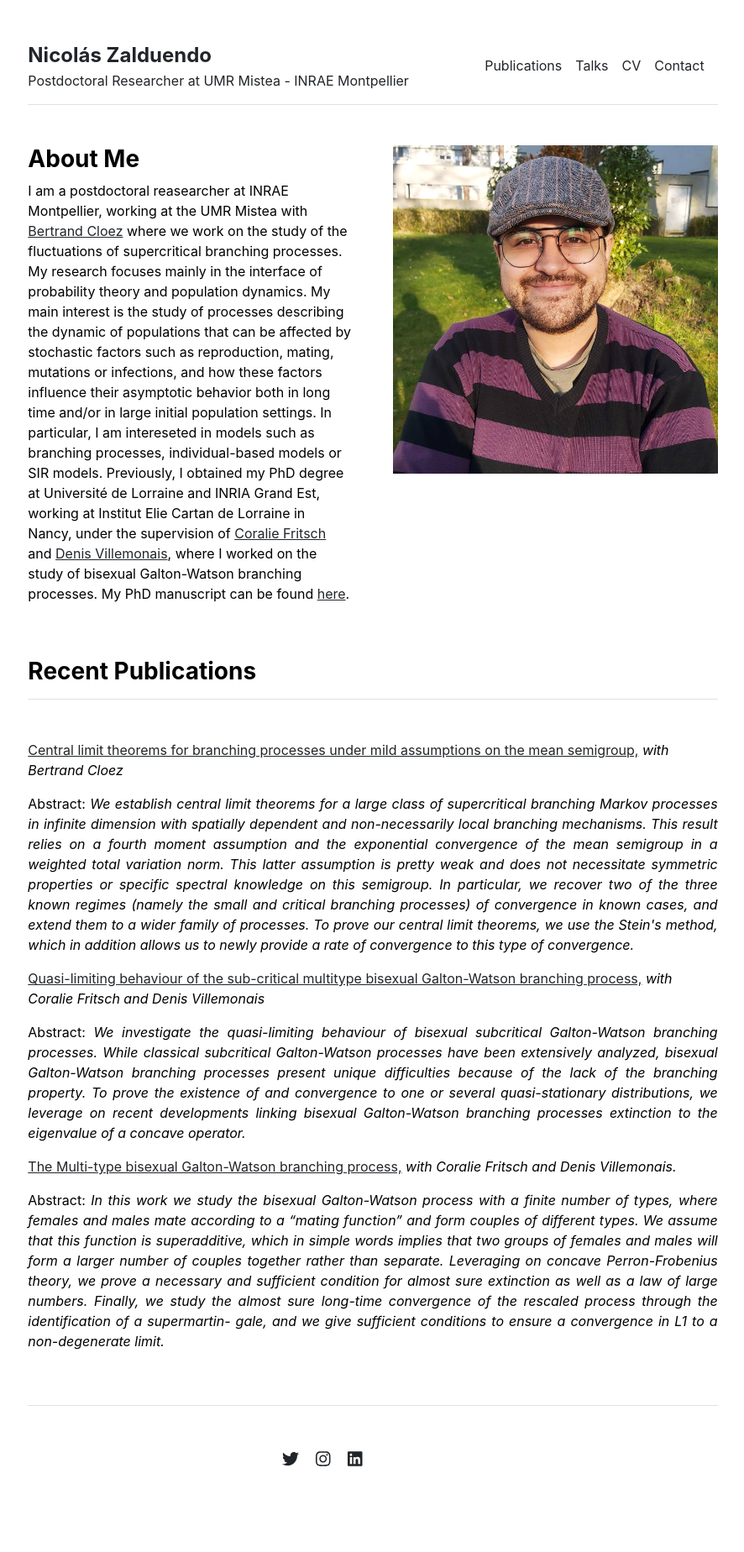
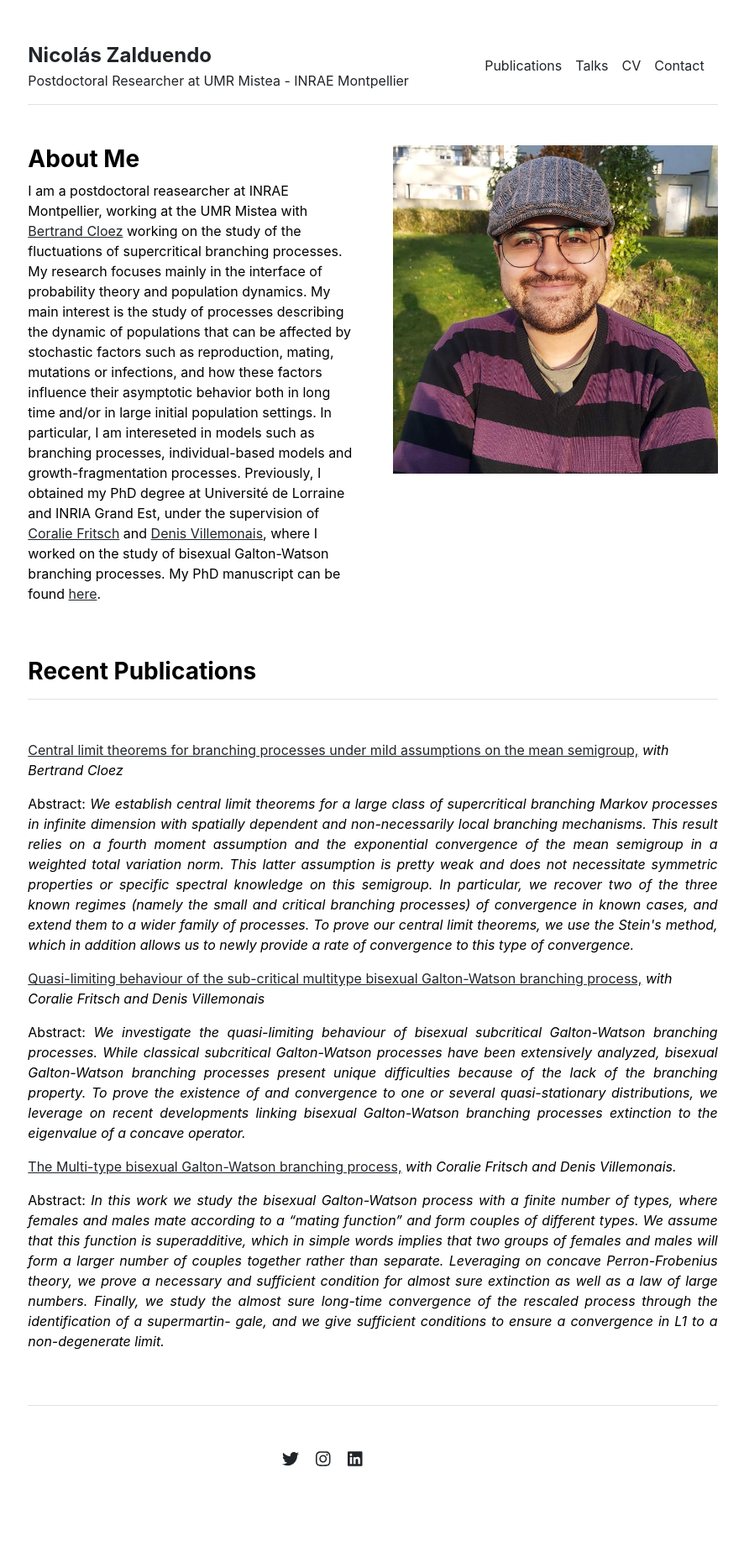
Before and after one commit to nzalduendo/nzalduendo.github.io, a Jekyll site: the page built from index.md, in a window 1280 px wide. Shown: the whole page at 84% size, without its empty margins (196-1082 px from the left). Built offline with Jekyll 4.4.1, drawn with Linux system fonts in a browser that asks for light colours.

Commit message:
Update index.md
updated description

```diff
--- a/index.md
+++ b/index.md
@@ -2,4 +2,4 @@
 layout: home
 title: "Home"
 ---
-I am a postdoctoral reasearcher at INRAE Montpellier, working at the UMR Mistea with <a href='https://sites.google.com/view/bertrandcloez'>Bertrand Cloez</a> where we work on the study of the fluctuations of supercritical branching processes. My research focuses mainly in the interface of probability theory and population dynamics. My main interest is the study of processes describing the dynamic of populations that can be affected by stochastic factors such as reproduction, mating, mutations or infections, and how these factors influence their asymptotic behavior both in long time and/or in large initial population settings. In particular, I am intereseted in models such as branching processes, individual-based models or SIR models. Previously, I obtained my PhD degree at Université de Lorraine and INRIA Grand Est, working at Institut Elie Cartan de Lorraine in Nancy, under the supervision of <a href='http://coralie-fritsch.perso.math.cnrs.fr'>Coralie Fritsch</a> and <a href='http://www.normalesup.org/~villemonais/'>Denis Villemonais</a>, where I worked on the study of bisexual Galton-Watson branching processes. My PhD manuscript can be found <a href='https://theses.fr/2023LORR0285'>here</a>.
+I am a postdoctoral reasearcher at INRAE Montpellier, working at the UMR Mistea with <a href='https://sites.google.com/view/bertrandcloez'>Bertrand Cloez</a> working on the study of the fluctuations of supercritical branching processes. My research focuses mainly in the interface of probability theory and population dynamics. My main interest is the study of processes describing the dynamic of populations that can be affected by stochastic factors such as reproduction, mating, mutations or infections, and how these factors influence their asymptotic behavior both in long time and/or in large initial population settings. In particular, I am intereseted in models such as branching processes, individual-based models and growth-fragmentation processes. Previously, I obtained my PhD degree at Université de Lorraine and INRIA Grand Est, under the supervision of <a href='http://coralie-fritsch.perso.math.cnrs.fr'>Coralie Fritsch</a> and <a href='http://www.normalesup.org/~villemonais/'>Denis Villemonais</a>, where I worked on the study of bisexual Galton-Watson branching processes. My PhD manuscript can be found <a href='https://theses.fr/2023LORR0285'>here</a>.
```
